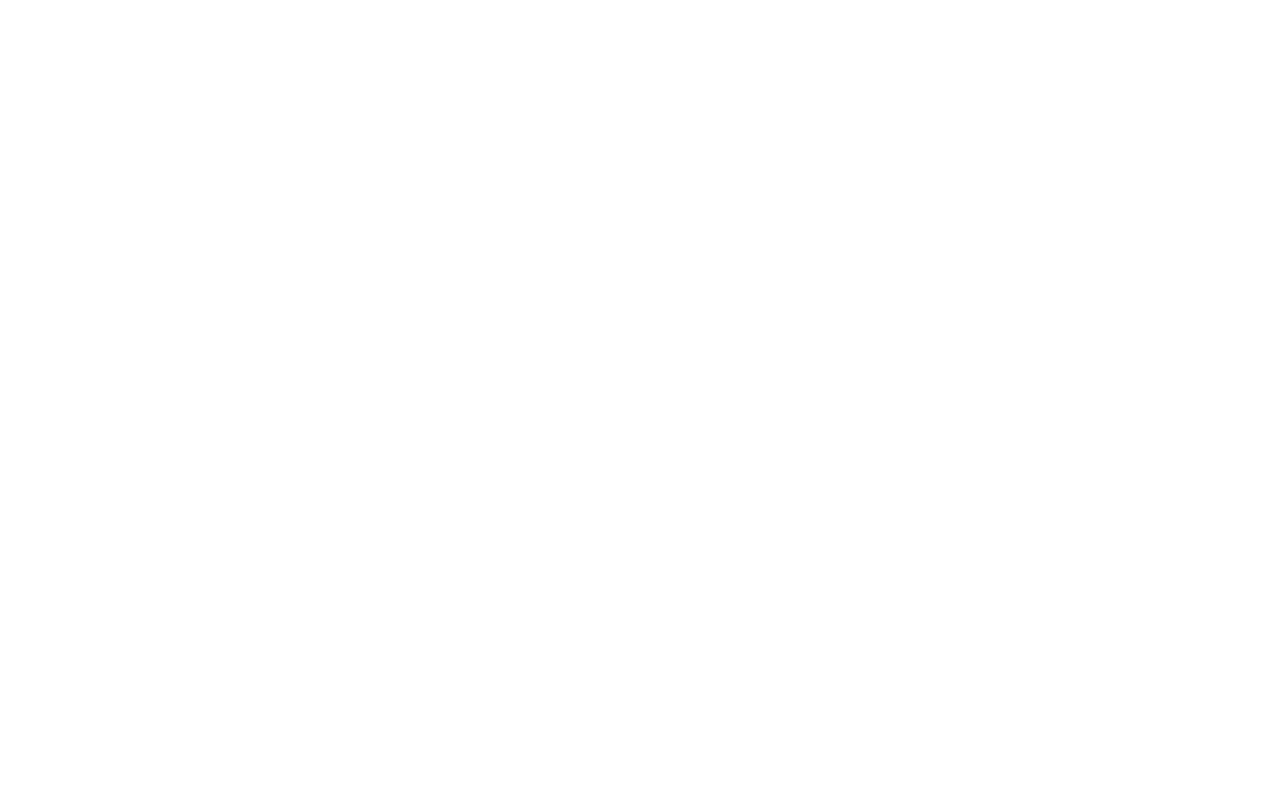
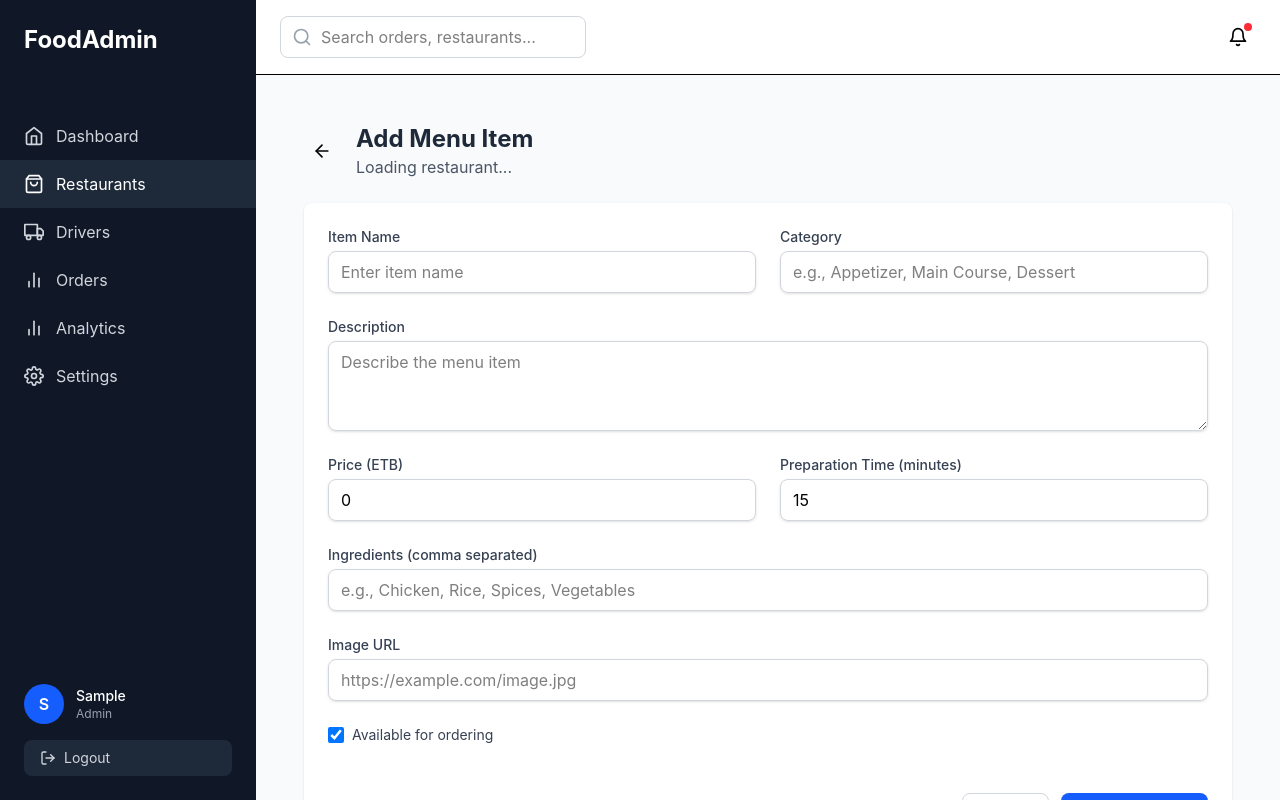
Before and after one commit to haile-paa/pedal-delivery, a React (Vite) app in the folder admin-site/: page /restaurants/1/menu/add in a window 1280 px wide. Before the commit this address had no page. Built offline with nearby package versions, Linux system fonts and the light colour scheme; no server answers; sample sign-in values are in the browser's storage.

Commit message:
fix addMenus

```diff
--- a/admin-site/src/App.tsx
+++ b/admin-site/src/App.tsx
@@ -10,11 +10,12 @@
 import Dashboard from "./pages/Dashboard";
 import Restaurants from "./pages/Restaurants";
 import AddRestaurant from "./pages/AddRestaurant";
+import RestaurantDetail from "./components/Dashboard/RestaurantDetail";
+import AddMenuItem from "./pages/AddMenuItem"; // You need to create this component
 import Drivers from "./pages/Drivers";
 import Orders from "./pages/Orders";
 import Analytics from "./pages/Analytics";
 import Layout from "./components/Layout/Layout";
-import RestaurantDetail from "./components/Dashboard/RestaurantDetail";
 
 const PrivateRoute: React.FC<{ children: React.ReactNode }> = ({
   children,
@@ -38,8 +39,8 @@
       <Router>
         <Routes>
           <Route path='/login' element={<Login />} />
-          <Route path='/' element={<Navigate to='/dashboard' replace />} />
 
+          {/* Protected Routes */}
           <Route
             path='/'
             element={
@@ -48,14 +49,27 @@
               </PrivateRoute>
             }
           >
+            <Route index element={<Navigate to='/dashboard' replace />} />
             <Route path='dashboard' element={<Dashboard />} />
-            <Route path='restaurants' element={<Restaurants />} />
-            <Route path='/restaurants/:id' element={<RestaurantDetail />} />
-            <Route path='restaurants/add' element={<AddRestaurant />} />
+
+            {/* Restaurant Routes */}
+            <Route path='restaurants'>
+              <Route index element={<Restaurants />} />
+              <Route path='add' element={<AddRestaurant />} />
+              <Route path=':id'>
+                <Route index element={<RestaurantDetail />} />
+                <Route path='menu/add' element={<AddMenuItem />} />
+                <Route path='edit' element={<AddRestaurant />} />
+              </Route>
+            </Route>
+
             <Route path='drivers' element={<Drivers />} />
             <Route path='orders' element={<Orders />} />
             <Route path='analytics' element={<Analytics />} />
           </Route>
+
+          {/* Catch-all redirect */}
+          <Route path='*' element={<Navigate to='/dashboard' replace />} />
         </Routes>
       </Router>
     </AuthProvider>
--- /dev/null
+++ b/admin-site/src/pages/AddMenuItem.tsx
@@ -0,0 +1,269 @@
+import React, { useState, useEffect } from "react";
+import { useParams, useNavigate } from "react-router-dom";
+import { FiArrowLeft } from "react-icons/fi";
+import { restaurantAPI } from "../services/api";
+
+const AddMenuItem: React.FC = () => {
+  const { id } = useParams<{ id: string }>();
+  const navigate = useNavigate();
+  const [loading, setLoading] = useState(false);
+  const [restaurant, setRestaurant] = useState<any>(null);
+  const [formData, setFormData] = useState({
+    name: "",
+    description: "",
+    price: 0,
+    category: "",
+    ingredients: [""],
+    preparation_time: 15,
+    is_available: true,
+    image: "",
+  });
+
+  useEffect(() => {
+    if (id) {
+      fetchRestaurantDetails();
+    }
+  }, [id]);
+
+  const fetchRestaurantDetails = async () => {
+    try {
+      const response = await restaurantAPI.getById(id!);
+      setRestaurant(response.data);
+    } catch (err) {
+      console.error("Error fetching restaurant:", err);
+    }
+  };
+
+  const handleSubmit = async (e: React.FormEvent) => {
+    e.preventDefault();
+    setLoading(true);
+
+    try {
+      // Add your API call here to create menu item
+      // await restaurantAPI.addMenuItem(id!, formData);
+      console.log("Adding menu item:", formData);
+
+      // Navigate back to restaurant details
+      navigate(`/restaurants/${id}`);
+    } catch (err) {
+      console.error("Error adding menu item:", err);
+    } finally {
+      setLoading(false);
+    }
+  };
+
+  if (!id) {
+    return (
+      <div className='p-6'>
+        <div className='rounded-lg bg-red-50 p-6'>
+          <h3 className='text-lg font-medium text-red-800'>Error</h3>
+          <p className='mt-2 text-red-700'>Restaurant ID is missing</p>
+          <button
+            onClick={() => navigate("/restaurants")}
+            className='mt-4 rounded-lg bg-blue-600 px-4 py-2 text-white hover:bg-blue-700'
+          >
+            Back to Restaurants
+          </button>
+        </div>
+      </div>
+    );
+  }
+
+  return (
+    <div className='p-6'>
+      {/* Header */}
+      <div className='mb-6 flex items-center'>
+        <button
+          onClick={() => navigate(`/restaurants/${id}`)}
+          className='mr-4 rounded-lg p-2 hover:bg-gray-100'
+        >
+          <FiArrowLeft className='h-5 w-5' />
+        </button>
+        <div className='flex-1'>
+          <h1 className='text-2xl font-bold text-gray-800'>Add Menu Item</h1>
+          <p className='text-gray-600'>
+            {restaurant ? `For ${restaurant.name}` : "Loading restaurant..."}
+          </p>
+        </div>
+      </div>
+
+      {/* Form */}
+      <div className='rounded-lg bg-white p-6 shadow'>
+        <form onSubmit={handleSubmit} className='space-y-6'>
+          <div className='grid grid-cols-1 gap-6 md:grid-cols-2'>
+            <div>
+              <label className='block text-sm font-medium text-gray-700'>
+                Item Name
+              </label>
+              <input
+                type='text'
+                required
+                value={formData.name}
+                onChange={(e) =>
+                  setFormData({ ...formData, name: e.target.value })
+                }
+                className='mt-1 block w-full rounded-lg border border-gray-300 px-3 py-2 shadow-sm focus:border-blue-500 focus:outline-none focus:ring-1 focus:ring-blue-500'
+                placeholder='Enter item name'
+              />
+            </div>
+
+            <div>
+              <label className='block text-sm font-medium text-gray-700'>
+                Category
+              </label>
+              <input
+                type='text'
+                required
+                value={formData.category}
+                onChange={(e) =>
+                  setFormData({ ...formData, category: e.target.value })
+                }
+                className='mt-1 block w-full rounded-lg border border-gray-300 px-3 py-2 shadow-sm focus:border-blue-500 focus:outline-none focus:ring-1 focus:ring-blue-500'
+                placeholder='e.g., Appetizer, Main Course, Dessert'
+              />
+            </div>
+
+            <div className='md:col-span-2'>
+              <label className='block text-sm font-medium text-gray-700'>
+                Description
+              </label>
+              <textarea
+                value={formData.description}
+                onChange={(e) =>
+                  setFormData({ ...formData, description: e.target.value })
+                }
+                rows={3}
+                className='mt-1 block w-full rounded-lg border border-gray-300 px-3 py-2 shadow-sm focus:border-blue-500 focus:outline-none focus:ring-1 focus:ring-blue-500'
+                placeholder='Describe the menu item'
+              />
+            </div>
+
+            <div>
+              <label className='block text-sm font-medium text-gray-700'>
+                Price (ETB)
+              </label>
+              <input
+                type='number'
+                required
+                min='0'
+                step='0.01'
+                value={formData.price}
+                onChange={(e) =>
+                  setFormData({
+                    ...formData,
+                    price: parseFloat(e.target.value),
+                  })
+                }
+                className='mt-1 block w-full rounded-lg border border-gray-300 px-3 py-2 shadow-sm focus:border-blue-500 focus:outline-none focus:ring-1 focus:ring-blue-500'
+              />
+            </div>
+
+            <div>
+              <label className='block text-sm font-medium text-gray-700'>
+                Preparation Time (minutes)
+              </label>
+              <input
+                type='number'
+                min='1'
+                value={formData.preparation_time}
+                onChange={(e) =>
+                  setFormData({
+                    ...formData,
+                    preparation_time: parseInt(e.target.value),
+                  })
+                }
+                className='mt-1 block w-full rounded-lg border border-gray-300 px-3 py-2 shadow-sm focus:border-blue-500 focus:outline-none focus:ring-1 focus:ring-blue-500'
+              />
+            </div>
+
+            <div className='md:col-span-2'>
+              <label className='block text-sm font-medium text-gray-700'>
+                Ingredients (comma separated)
+              </label>
+              <input
+                type='text'
+                value={formData.ingredients.join(", ")}
+                onChange={(e) =>
+                  setFormData({
+                    ...formData,
+                    ingredients: e.target.value
+                      .split(",")
+                      .map((item) => item.trim())
+                      .filter(Boolean),
+                  })
+                }
+                className='mt-1 block w-full rounded-lg border border-gray-300 px-3 py-2 shadow-sm focus:border-blue-500 focus:outline-none focus:ring-1 focus:ring-blue-500'
+                placeholder='e.g., Chicken, Rice, Spices, Vegetables'
+              />
+            </div>
+
+            <div className='md:col-span-2'>
+              <label className='block text-sm font-medium text-gray-700'>
+                Image URL
+              </label>
+              <input
+                type='text'
+                value={formData.image}
+                onChange={(e) =>
+                  setFormData({ ...formData, image: e.target.value })
+                }
+                className='mt-1 block w-full rounded-lg border border-gray-300 px-3 py-2 shadow-sm focus:border-blue-500 focus:outline-none focus:ring-1 focus:ring-blue-500'
+                placeholder='https://example.com/image.jpg'
+              />
+              {formData.image && (
+                <div className='mt-2'>
+                  <img
+                    src={formData.image}
+                    alt='Preview'
+                    className='h-32 w-32 rounded-lg object-cover'
+                    onError={(e) => {
+                      (e.target as HTMLImageElement).style.display = "none";
+                    }}
+                  />
+                </div>
+              )}
+            </div>
+
+            <div>
+              <label className='flex items-center'>
+                <input
+                  type='checkbox'
+                  checked={formData.is_available}
+                  onChange={(e) =>
+                    setFormData({
+                      ...formData,
+                      is_available: e.target.checked,
+                    })
+                  }
+                  className='h-4 w-4 rounded border-gray-300 text-blue-600 focus:ring-blue-500'
+                />
+                <span className='ml-2 text-sm text-gray-700'>
+                  Available for ordering
+                </span>
+              </label>
+            </div>
+          </div>
+
+          <div className='flex justify-end space-x-3 pt-6'>
+            <button
+              type='button'
+              onClick={() => navigate(`/restaurants/${id}`)}
+              className='rounded-lg border border-gray-300 px-4 py-2 text-gray-700 hover:bg-gray-50'
+            >
+              Cancel
+            </button>
+            <button
+              type='submit'
+              disabled={loading}
+              className='rounded-lg bg-blue-600 px-4 py-2 text-white hover:bg-blue-700 disabled:opacity-50'
+            >
+              {loading ? "Adding..." : "Add Menu Item"}
+            </button>
+          </div>
+        </form>
+      </div>
+    </div>
+  );
+};
+
+export default AddMenuItem;
```
